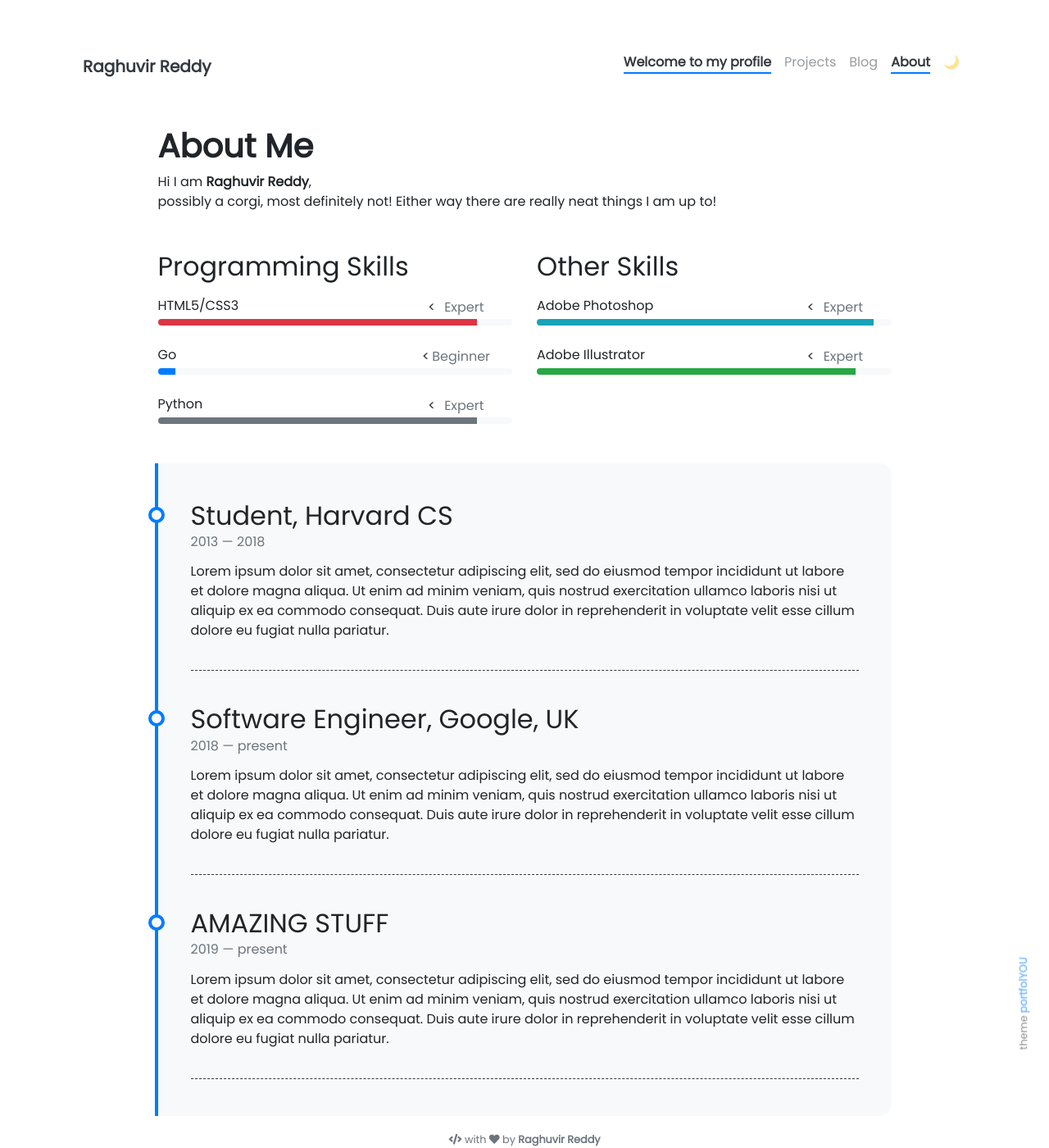
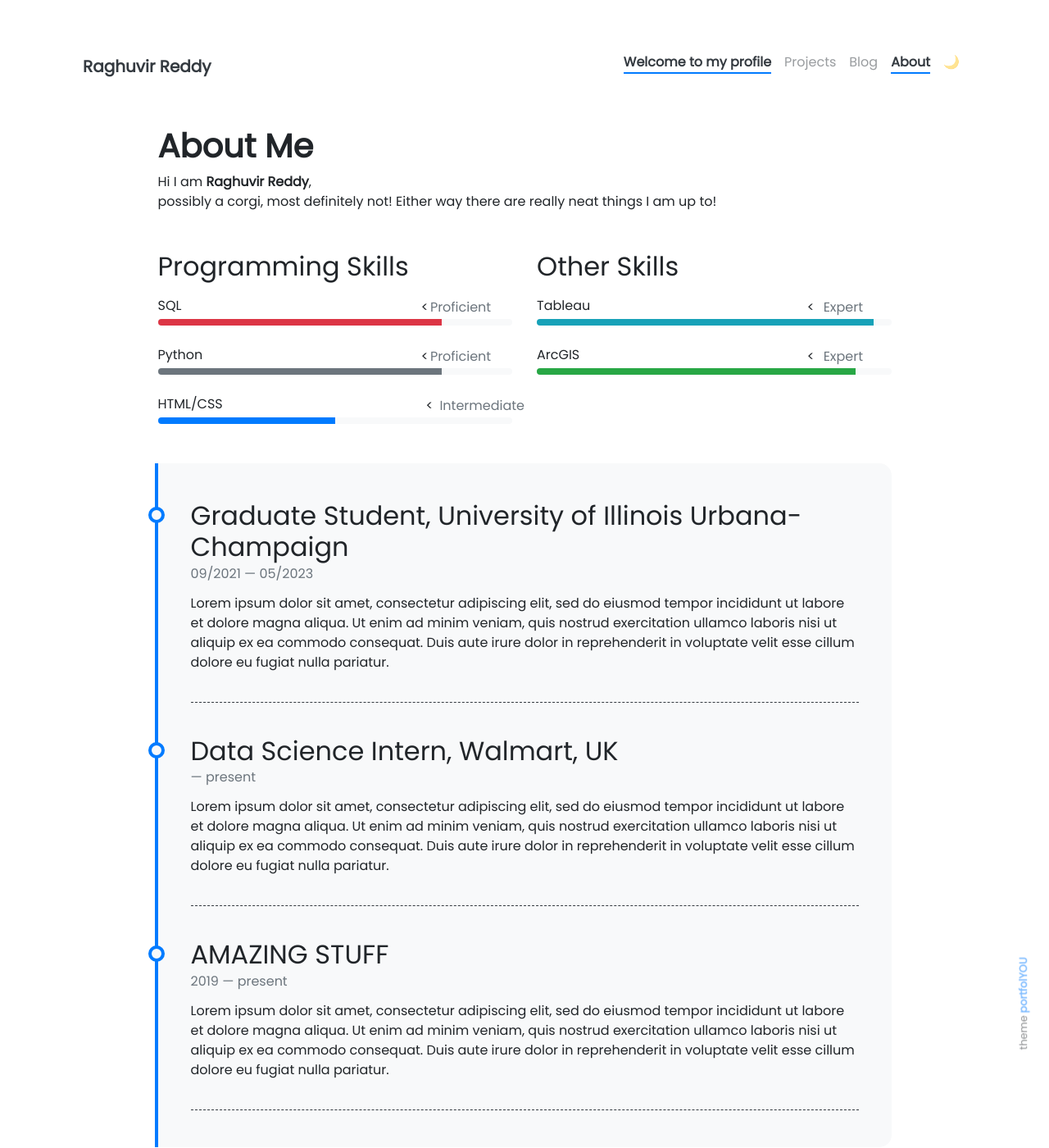
Before and after one commit to raghuvir1/raghuvir1.github.io, a Jekyll site: the page built from pages/about.md, in a window 1280 px wide and 1400 px high. Shown: the whole window at 82% size. Built offline with Jekyll 4.4.1, drawn with Linux system fonts in a browser that asks for light colours; nearby versions of some CDN libraries.

Commit message:
about, landing

```diff
--- a/_data/other-skills.yml
+++ b/_data/other-skills.yml
@@ -1,9 +1,9 @@
-- name: Adobe Photoshop
+- name: Tableau
   percentage: 95
   level: Expert
   color: info
 
-- name: Adobe Illustrator
+- name: ArcGIS
   percentage: 90
   level: Expert
   color: success
--- a/_data/programming-skills.yml
+++ b/_data/programming-skills.yml
@@ -1,14 +1,14 @@
-- name: HTML5/CSS3
-  percentage: 90
-  level: Expert
+- name: SQL
+  percentage: 80
+  level: Proficient
   color: danger
 
-- name: Go
-  percentage: 5
-  level: Beginner
+- name: Python
+  percentage: 80
+  level: Proficient
+  color: secondary
+
+- name: HTML/CSS
+  percentage: 50
+  level: Intermediate
   color:
-
-- name: Python
-  percentage: 90
-  level: Expert
-  color: secondary
--- a/_data/timeline.yml
+++ b/_data/timeline.yml
@@ -1,14 +1,14 @@
-- title: Student, Harvard CS
-  from: 2013
-  to: 2018
+- title: Graduate Student, University of Illinois Urbana-Champaign
+  from: 09/2021
+  to: 05/2023
   description: Lorem ipsum dolor sit amet, consectetur adipiscing elit,
                sed do eiusmod tempor incididunt ut labore et dolore magna aliqua.
                Ut enim ad minim veniam, quis nostrud exercitation ullamco laboris
                nisi ut aliquip ex ea commodo consequat. Duis aute irure dolor in
                reprehenderit in voluptate velit esse cillum dolore eu fugiat nulla pariatur.
 
-- title: Software Engineer, Google, UK
-  from: 2018
+- title: Data Science Intern, Walmart, UK
+  from:
   to: present
   description: Lorem ipsum dolor sit amet, consectetur adipiscing elit,
                sed do eiusmod tempor incididunt ut labore et dolore magna aliqua.
```
Also changed, not shown: index.md (+1 -1 lines), 4 other files.
